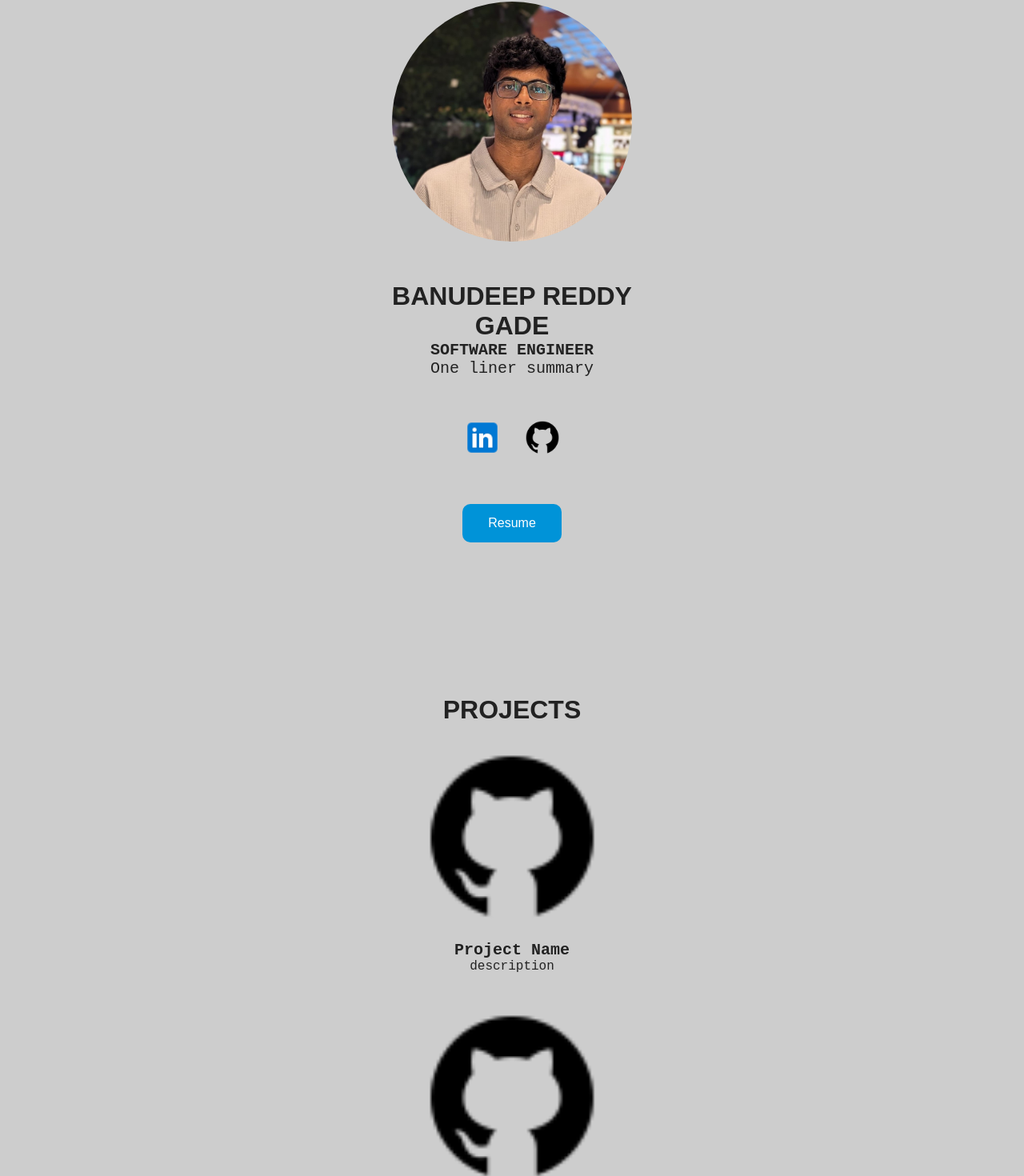
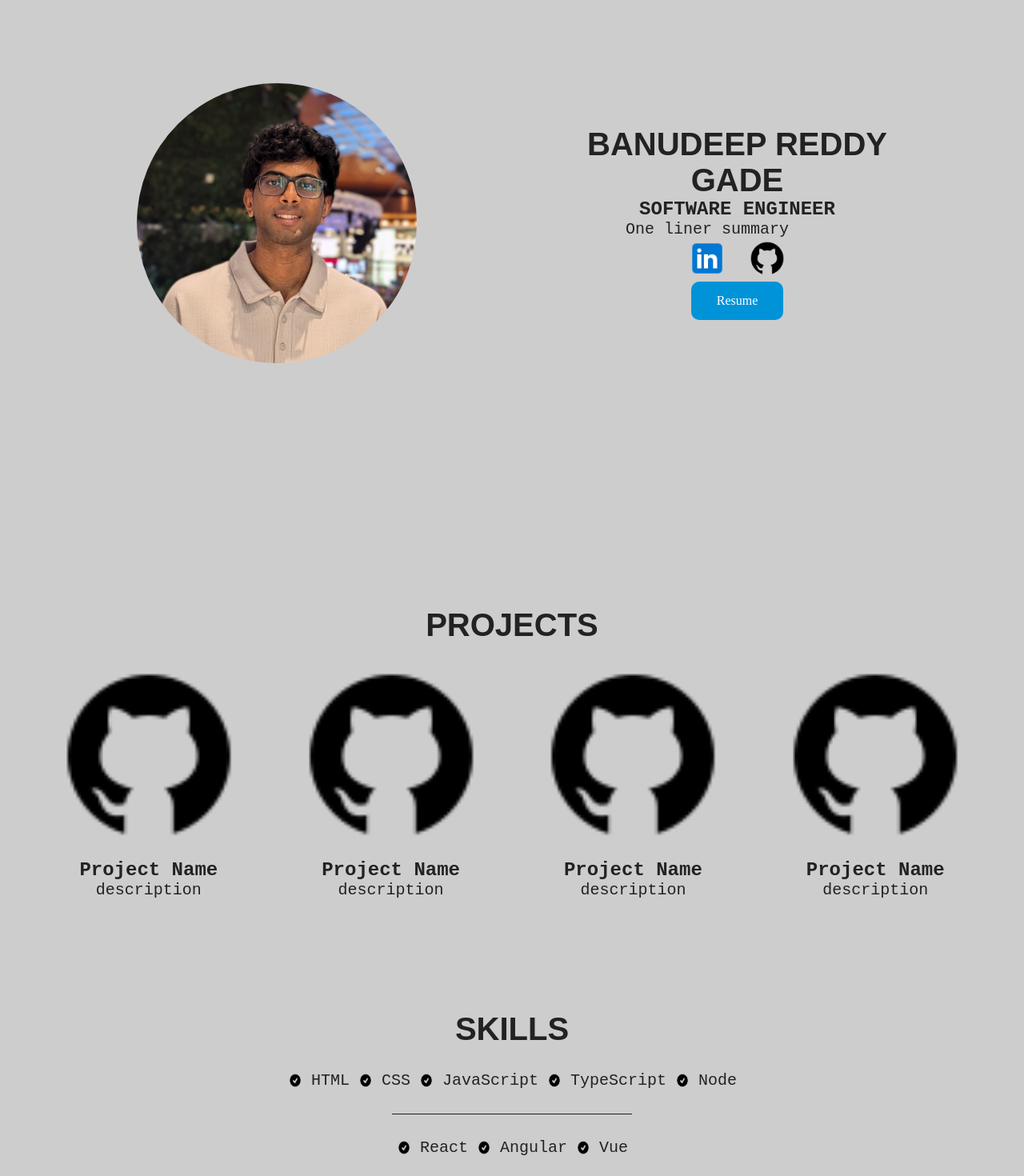
Before and after one commit to Banudeep/Portfolio, a React (Vite) app: page / in a window 1280 px wide. Shown: the part 129-1599 px from the top of the page at 80% size. Built offline with nearby package versions, Linux system fonts and the light colour scheme.

Commit message:
updated media queries

```diff
--- a/src/App.css
+++ b/src/App.css
@@ -19,7 +19,6 @@ body {
   /* display: flex; */
   flex-direction: column;
   align-items: stretch;
-  /* gap: 20px; */
 }
 
 h1,
@@ -65,16 +64,27 @@ p {
   cursor: pointer;
 }
 
-/* button {
-  background-color: #0093d8;
-  border: none;
-  color: white;
-  padding: 15px 32px;
-  text-align: center;
-  text-decoration: none;
-  display: inline-block;
-  font-size: 16px;
-  margin: 4px 2px;
-  cursor: pointer;
-  border-radius: 10px;
-} */
+@media (width >= 800px) {
+  #root {
+    gap: 100px;
+  }
+  h1 {
+    font-size: 40px;
+  }
+  h2,
+  h3 {
+    font-size: 24px;
+  }
+  p {
+    font-size: 20px;
+  }
+}
+
+@media (width >= 1400px) {
+  #root {
+    gap: 200px;
+  }
+  h1 {
+    font-size: 48px;
+  }
+}
--- a/src/Components/Hero/Hero.jsx
+++ b/src/Components/Hero/Hero.jsx
@@ -18,7 +18,7 @@ function Hero() {
           </h1>
           <h2>Software Engineer</h2>
           <p>One liner summary</p>
-        </div>
+
           <span>
             <a
               href="https://www.linkedin.com/in/banudeep-reddy-gade-118013212/"
@@ -31,7 +31,10 @@ function Hero() {
             </a>
           </span>
           <div className={styles.resume}>
-          <button>Resume</button>
+            <a href="../../assets" download="Banudeep Reddy Resume.pdf">
+              Resume
+            </a>
+          </div>
         </div>
       </div>
     </section>
--- a/src/Components/Hero/HeroStyles.module.css
+++ b/src/Components/Hero/HeroStyles.module.css
@@ -5,13 +5,13 @@
   flex-direction: column;
   gap: 50px;
   /* margin: 60px auto 60px; */
-  padding: 5% 0%;
+  /* padding: 5% 0%; */
   height: 100dvh;
 
   .profile_picture {
-    border-radius: 50%; /* This makes the image circular */
+    border-radius: 50%;
     max-width: 300px;
-    max-height: auto; /* Set the height of the image */
+    max-height: auto;
   }
 
   .info {
@@ -42,21 +42,59 @@
       transform: scale(1.05);
     }
   }
-  button {
+  .resume {
     background-color: #0093d8;
     border: none;
-    color: white;
     padding: 15px 32px;
-    text-align: center;
-    text-decoration: none;
     display: inline-block;
-    font-size: 16px;
-    margin: 4px 2px;
     cursor: pointer;
     border-radius: 10px;
     transition: transform 200ms ease-in-out;
+
+    a {
+      color: white;
+      text-decoration: none;
+      font-size: 16px;
+    }
   }
-  button:hover {
+  .resume:hover {
     transform: scale(1.05);
   }
 }
+
+@media (width >= 800px) {
+  .container {
+    flex-direction: row;
+    align-items: center;
+    justify-content: space-evenly;
+
+    .info {
+      max-width: 400px;
+      width: auto;
+    }
+    .profile_picture {
+      border-radius: 50%;
+      max-width: 350px;
+      max-height: auto;
+    }
+  }
+}
+
+@media (width >= 1400px) {
+  .container {
+    flex-direction: row;
+    align-items: center;
+    justify-content: space-evenly;
+
+    .info {
+      max-width: 500px;
+      width: auto;
+    }
+
+    .profile_picture {
+      border-radius: 50%;
+      max-width: 450px;
+      max-height: auto;
+    }
+  }
+}
--- a/src/Components/Navbar/NavbarStyles.module.css
+++ b/src/Components/Navbar/NavbarStyles.module.css
@@ -12,15 +12,15 @@
   right: 0; /* Ensures the navbar extends to the right edge of the viewport */
   z-index: 1000; /* Keeps the navbar on top of other page elements */
   width: 100%;
+  padding: 10px 10px;
 }
 
 .Home {
   display: flex;
-  justify-content: left;
+  /* justify-content: left; */
   align-items: center;
   gap: 10px;
   margin-left: 50px;
-  padding: 10 10px;
 
   a {
     color: white;
@@ -36,10 +36,7 @@
 .nav_links {
   list-style: none;
   display: flex;
-  justify-content: right;
-  align-items: right;
   gap: 50px;
-  margin-left: auto;
   margin-right: 50px;
   padding: 10px 10px;
 
@@ -53,3 +50,23 @@
     color: #4caf50;
   }
 }
+
+@media (width <= 800px) {
+  .navbar {
+    .Home {
+      display: flex;
+      /* justify-content: left; */
+      align-items: center;
+      gap: 10px;
+      margin-left: 20px;
+    }
+
+    .nav_links {
+      list-style: none;
+      flex-wrap: wrap;
+      gap: 20px;
+      margin-right: 20px;
+      padding: 10px 10px;
+    }
+  }
+}
--- a/src/Components/Projects/Projects.jsx
+++ b/src/Components/Projects/Projects.jsx
@@ -18,7 +18,7 @@ function Projects() {
           <h3>Project Name</h3>
           <p> description </p>
         </a>
-        {/* <a href="" target="_blank">
+        <a href="" target="_blank">
           <img className="hover" src={github_icon} alt="project Picture" />
           <h3>Project Name</h3>
           <p> description </p>
@@ -27,7 +27,7 @@ function Projects() {
           <img className="hover" src={github_icon} alt="project Picture" />
           <h3>Project Name</h3>
           <p> description </p>
-        </a> */}
+        </a>
       </div>
     </section>
   );
--- a/src/Components/Projects/ProjectsStyles.module.css
+++ b/src/Components/Projects/ProjectsStyles.module.css
@@ -3,7 +3,7 @@
   flex-direction: column;
   text-align: center;
   /* margin: 60px auto 60px; */
-  padding: 5% 10%;
+  padding: 80px 0%;
 
   h1 {
     margin-bottom: 1rem;
@@ -36,3 +36,14 @@
   align-items: center;
   gap: 30px;
 }
+
+@media (width >= 800px) {
+  .container {
+    .projectsContainer {
+      flex-direction: row;
+      flex-wrap: wrap;
+      justify-content: space-evenly;
+      padding: 0 30px;
+    }
+  }
+}
--- a/src/Components/Skills/SkillsStyles.module.css
+++ b/src/Components/Skills/SkillsStyles.module.css
@@ -18,11 +18,11 @@
 .skillList {
   display: flex;
   justify-content: center;
-  align-self: center;
   flex-wrap: wrap;
   row-gap: 20px;
   max-width: 28ch;
   margin: 30px auto 30px;
+  gap: 10px;
 }
 
 hr {
@@ -32,3 +32,24 @@ hr {
   background-color: var(--text-color);
   margin: auto;
 }
+
+@media (width >= 800px) {
+  .container {
+    .skillList {
+      flex-direction: row;
+      flex-wrap: wrap;
+      justify-content: space-evenly;
+      padding: 0 30px;
+      max-width: 250ch;
+      margin: 30px auto 30px;
+    }
+
+    hr {
+      width: 300px;
+      height: 1px;
+      border: none;
+      background-color: var(--text-color);
+      margin: auto;
+    }
+  }
+}
```
Also changed, not shown: 1 other file (tests, documents, lock files or other folders). Lines whose indentation alone changed are shown as unchanged.
